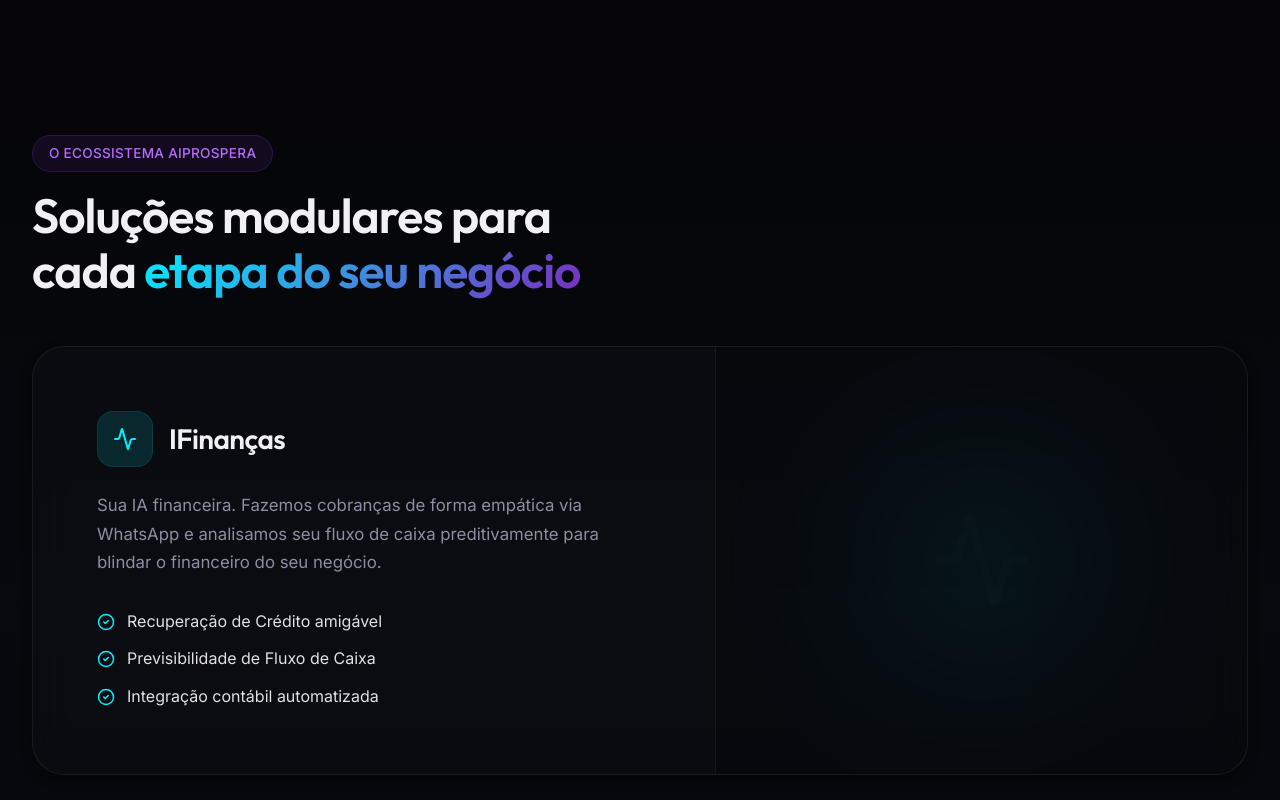
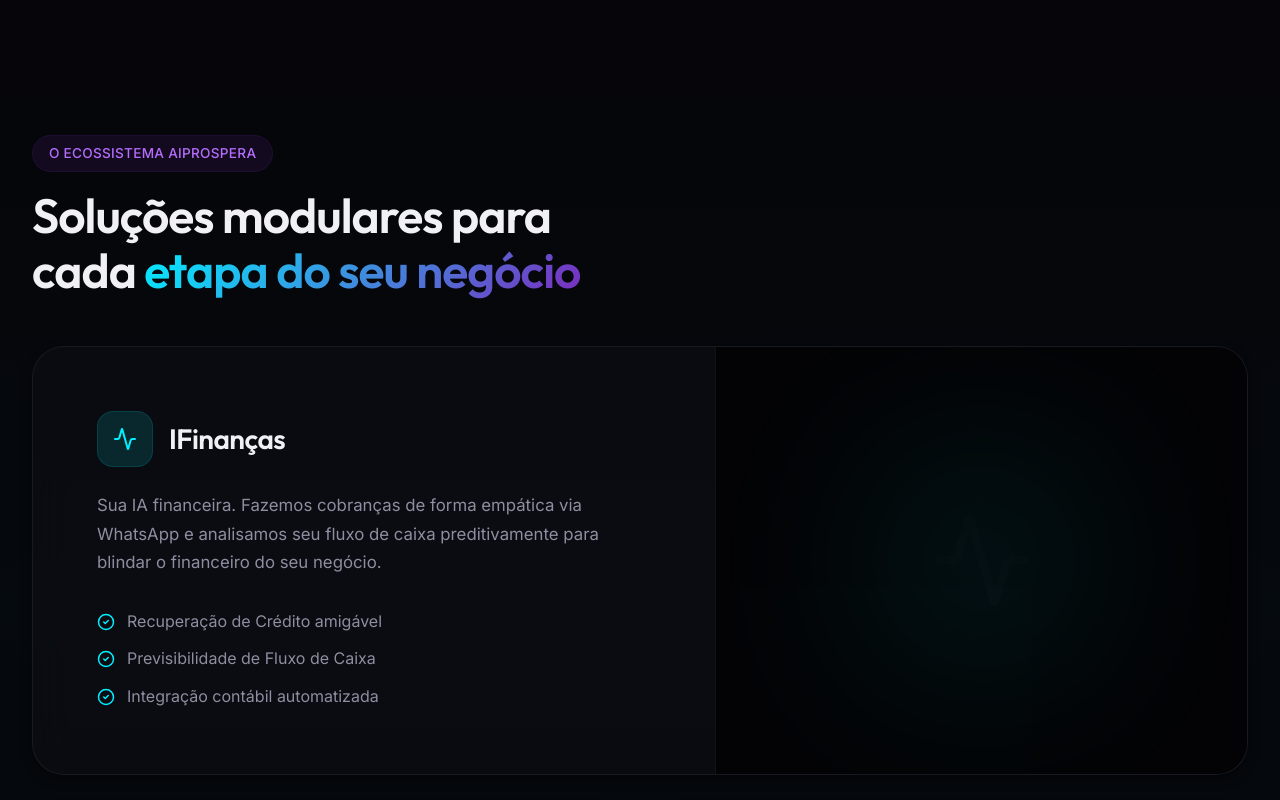
Before and after one commit to gsklukao/aiprospera.com.br, a React (Vite) app: page / in a window 1280 px wide. Shown: the part 1760-2560 px from the top of the page. Built offline with nearby package versions, Linux system fonts and the light colour scheme.

Commit message:
feat: Implement the core AiProspera website application using `App.tsx` and `index.css`.

```diff
--- a/src/App.tsx
+++ b/src/App.tsx
@@ -348,7 +348,7 @@
                       width: i === currentSlide ? '28px' : '8px',
                       height: '8px',
                       borderRadius: '4px',
-                      background: i === currentSlide ? 'var(--color-primary)' : 'rgba(255,255,255,0.15)',
+                      background: i === currentSlide ? 'var(--color-primary)' : 'var(--color-slider-dot)',
                       transition: 'all 0.4s cubic-bezier(0.4, 0, 0.2, 1)',
                       cursor: 'pointer',
                       border: 'none',
@@ -452,7 +452,7 @@
             >
               {[
                 { icon: <MessageSquare size={28} color="var(--color-primary)" />, title: 'Automação de WhatsApp', desc: 'Atenda clientes, qualifique leads e venda automaticamente de forma natural e humanizada no principal canal de comunicação.', boxClass: '' },
-                { icon: <Bot size={28} color="#b56dfc" />, title: 'Chatbots de Alta Conversão', desc: 'Esqueça as árvores de botões rígidas. Nossos chatbots compreendem a intenção real e mantém conversas fluídas 24h por dia.', boxClass: 'icon-box-secondary' },
+                { icon: <Bot size={28} color="var(--color-secondary-light)" />, title: 'Chatbots de Alta Conversão', desc: 'Esqueça as árvores de botões rígidas. Nossos chatbots compreendem a intenção real e mantém conversas fluídas 24h por dia.', boxClass: 'icon-box-secondary' },
                 { icon: <PhoneCall size={28} color="var(--color-accent)" />, title: 'Agentes de Voz via IA', desc: 'IA que atende o telefone da sua empresa, ouve o cliente, processa a demanda e resolve o problema sem fricção.', boxClass: '' }
               ].map((item, i) => (
                 <motion.div key={i} variants={fadeInUp} className="glass-card" style={{ padding: 'var(--space-2xl)' }}>
@@ -490,13 +490,13 @@
                   </p>
                   <ul style={{ listStyle: 'none', padding: 0, display: 'flex', flexDirection: 'column', gap: '0.75rem' }}>
                     {['Recuperação de Crédito amigável', 'Previsibilidade de Fluxo de Caixa', 'Integração contábil automatizada'].map((f, i) => (
-                      <li key={i} style={{ display: 'flex', alignItems: 'center', gap: '0.75rem', color: '#e0e0e5' }}>
+                      <li key={i} style={{ display: 'flex', alignItems: 'center', gap: '0.75rem', color: 'var(--color-text-muted)' }}>
                         <CheckCircle2 size={18} color="var(--color-primary)" /> {f}
                       </li>
                     ))}
                   </ul>
                 </div>
-                <div style={{ flex: '1 1 350px', background: 'rgba(0,0,0,0.25)', minHeight: '280px', borderLeft: '1px solid var(--color-border)', display: 'flex', alignItems: 'center', justifyContent: 'center', position: 'relative', overflow: 'hidden' }}>
+                <div style={{ flex: '1 1 350px', background: 'var(--color-bg-darker)', minHeight: '280px', borderLeft: '1px solid var(--color-border)', display: 'flex', alignItems: 'center', justifyContent: 'center', position: 'relative', overflow: 'hidden' }}>
                   <div style={{ position: 'absolute', width: '180px', height: '180px', background: 'var(--color-primary)', filter: 'blur(100px)', opacity: 0.12 }} />
                   <Activity size={100} color="var(--color-border)" style={{ opacity: 0.25 }} />
                 </div>
@@ -505,7 +505,7 @@
               <div style={{ display: 'grid', gridTemplateColumns: 'repeat(auto-fit, minmax(350px, 1fr))', gap: 'var(--space-xl)' }}>
                 <motion.div variants={fadeInUp} className="glass-card" style={{ padding: 'var(--space-2xl)' }}>
                   <div className="icon-box-secondary" style={{ width: 56, height: 56, borderRadius: 'var(--radius-lg)', display: 'flex', alignItems: 'center', justifyContent: 'center', marginBottom: 'var(--space-lg)' }}>
-                    <Car size={28} color="#b56dfc" />
+                    <Car size={28} color="var(--color-secondary-light)" />
                   </div>
                   <h3 style={{ fontSize: '1.5rem', marginBottom: 'var(--space-sm)' }}>AiProspera Drive</h3>
                   <p style={{ color: 'var(--color-text-muted)', lineHeight: 1.7 }}>A inteligência por trás do rastreamento logístico contínuo e gestão documental de frotas através do WhatsApp.</p>
@@ -586,7 +586,7 @@
               </motion.div>
 
               <motion.div variants={fadeInUp} className="glass-card" style={{ padding: 'calc(var(--space-2xl) + 0.5rem) var(--space-2xl)', position: 'relative', border: '1px solid rgba(0,240,255,0.3)', background: 'linear-gradient(180deg, rgba(0,240,255,0.04) 0%, var(--color-bg-glass) 100%)', transform: 'scale(1.03)', boxShadow: 'var(--shadow-glow-primary)' }}>
-                <div style={{ position: 'absolute', top: '-12px', left: '50%', transform: 'translateX(-50%)', background: 'linear-gradient(135deg, var(--color-primary), var(--color-accent))', color: '#000', padding: '0.25rem 1rem', borderRadius: 'var(--radius-full)', fontSize: '0.75rem', fontWeight: 700, letterSpacing: '0.05em', whiteSpace: 'nowrap' }}>
+                <div style={{ position: 'absolute', top: '-12px', left: '50%', transform: 'translateX(-50%)', background: 'linear-gradient(135deg, var(--color-primary), var(--color-accent))', color: 'var(--color-btn-text)', padding: '0.25rem 1rem', borderRadius: 'var(--radius-full)', fontSize: '0.75rem', fontWeight: 700, letterSpacing: '0.05em', whiteSpace: 'nowrap' }}>
                   MAIS POPULAR
                 </div>
                 <h3 style={{ fontSize: '1.5rem', marginBottom: 'var(--space-xs)' }}>Pro</h3>
--- a/src/index.css
+++ b/src/index.css
@@ -22,6 +22,9 @@
   --color-border: rgba(255, 255, 255, 0.06);
   --color-border-hover: rgba(0, 240, 255, 0.15);
   --color-success: #22c55e;
+  --color-btn-text: #000;
+  --color-secondary-light: #b56dfc;
+  --color-slider-dot: rgba(255, 255, 255, 0.15);
 
   /* === Fonts === */
   --font-heading: 'Outfit', sans-serif;
@@ -80,6 +83,9 @@
   --color-border: rgba(0, 0, 0, 0.1);
   --color-border-hover: rgba(0, 119, 182, 0.25);
   --color-success: #059669;
+  --color-btn-text: #ffffff;
+  --color-secondary-light: #7209b7;
+  --color-slider-dot: rgba(0, 0, 0, 0.15);
 
   --shadow-glow-primary: 0 0 20px rgba(0, 119, 182, 0.15);
   --shadow-glow-secondary: 0 0 20px rgba(114, 9, 183, 0.15);
@@ -202,7 +208,7 @@
   padding: 0.875rem 1.75rem;
   border-radius: var(--radius-full);
   background: linear-gradient(135deg, var(--color-primary), var(--color-accent));
-  color: #000;
+  color: var(--color-btn-text);
   font-weight: 600;
   font-size: 1rem;
   border: none;
@@ -260,7 +266,7 @@
   align-items: center;
   gap: var(--space-sm);
   background: var(--color-primary-dim);
-  border: 1px solid rgba(0, 240, 255, 0.2);
+  border: 1px solid var(--color-primary-dim);
   padding: 0.4rem 1rem;
   border-radius: var(--radius-full);
   color: var(--color-primary);
@@ -271,8 +277,8 @@
 
 .badge-pill-secondary {
   background: var(--color-secondary-dim);
-  border-color: rgba(123, 44, 191, 0.25);
-  color: #b56dfc;
+  border-color: var(--color-secondary-dim);
+  color: var(--color-secondary-light);
 }
 
 /* === Section Utilities === */
@@ -309,13 +315,13 @@
   align-items: center;
   justify-content: center;
   background: var(--color-primary-dim);
-  border: 1px solid rgba(0, 240, 255, 0.1);
+  border: 1px solid var(--color-primary-dim);
   flex-shrink: 0;
 }
 
 .icon-box-secondary {
   background: var(--color-secondary-dim);
-  border-color: rgba(123, 44, 191, 0.15);
+  border-color: var(--color-secondary-dim);
 }
 
 /* === Stat Counter === */
@@ -374,7 +380,7 @@
   top: 48px;
   bottom: 0;
   width: 2px;
-  background: linear-gradient(180deg, var(--color-primary), rgba(0, 240, 255, 0.1));
+  background: linear-gradient(180deg, var(--color-primary), var(--color-primary-dim));
 }
 
 .timeline-content h4 {
```
Also changed, not shown: build_errors.txt (deleted), ts_errors.txt (deleted).
